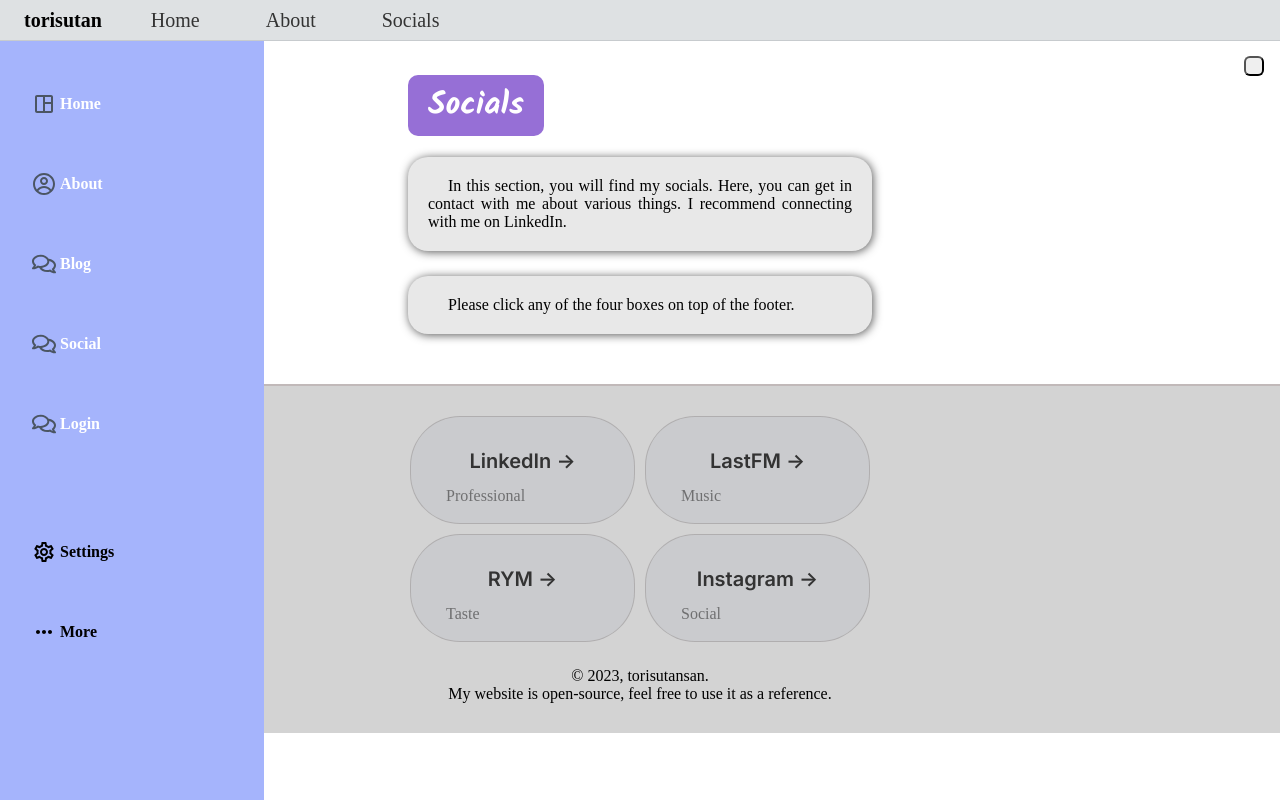
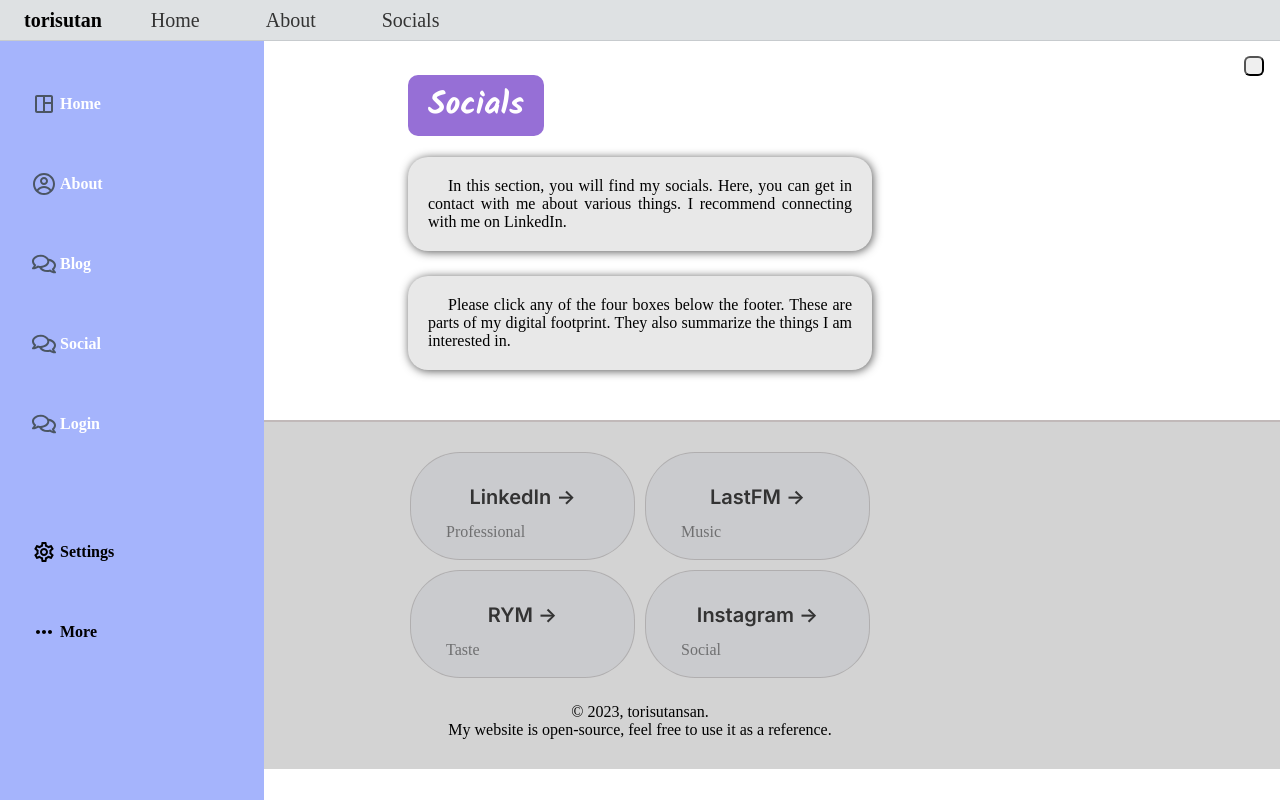
Before and after one commit to torisutansan02/torisutansan, a Next.js app: page /socials in a window 1280 px wide. Built offline with nearby package versions, Linux system fonts and the light colour scheme; a web font is replaced by a local one.

Commit message:
Fixing commit rules

```diff
--- a/pages/blog.js
+++ b/pages/blog.js
@@ -18,7 +18,7 @@ export default function Blog({ allPostsData }) {
           <p className = "pretty">
             Below, you can find links to my blog posts. These are posts that revolve around my daily life.
             I find various things interesting so checking out my blog is a must! There are lots of things
-            I do on a day to day basis and sometimes it's consistent. But I like to change it up a bit as well!
+            I do on a day to day basis. But I like to change it up a bit as well!
           </p>
 
           {allPostsData.map(({ id, date, title }) => (
--- a/pages/socials.js
+++ b/pages/socials.js
@@ -18,8 +18,9 @@ function Socials() {
             </p>
 
             <p className = "pretty">
-                Please click any of the four boxes on top of the
-                footer.
+                Please click any of the four boxes below the
+                footer. These are parts of my digital footprint.
+                They also summarize the things I am interested in.
             </p>
 
             <Footer />
```
